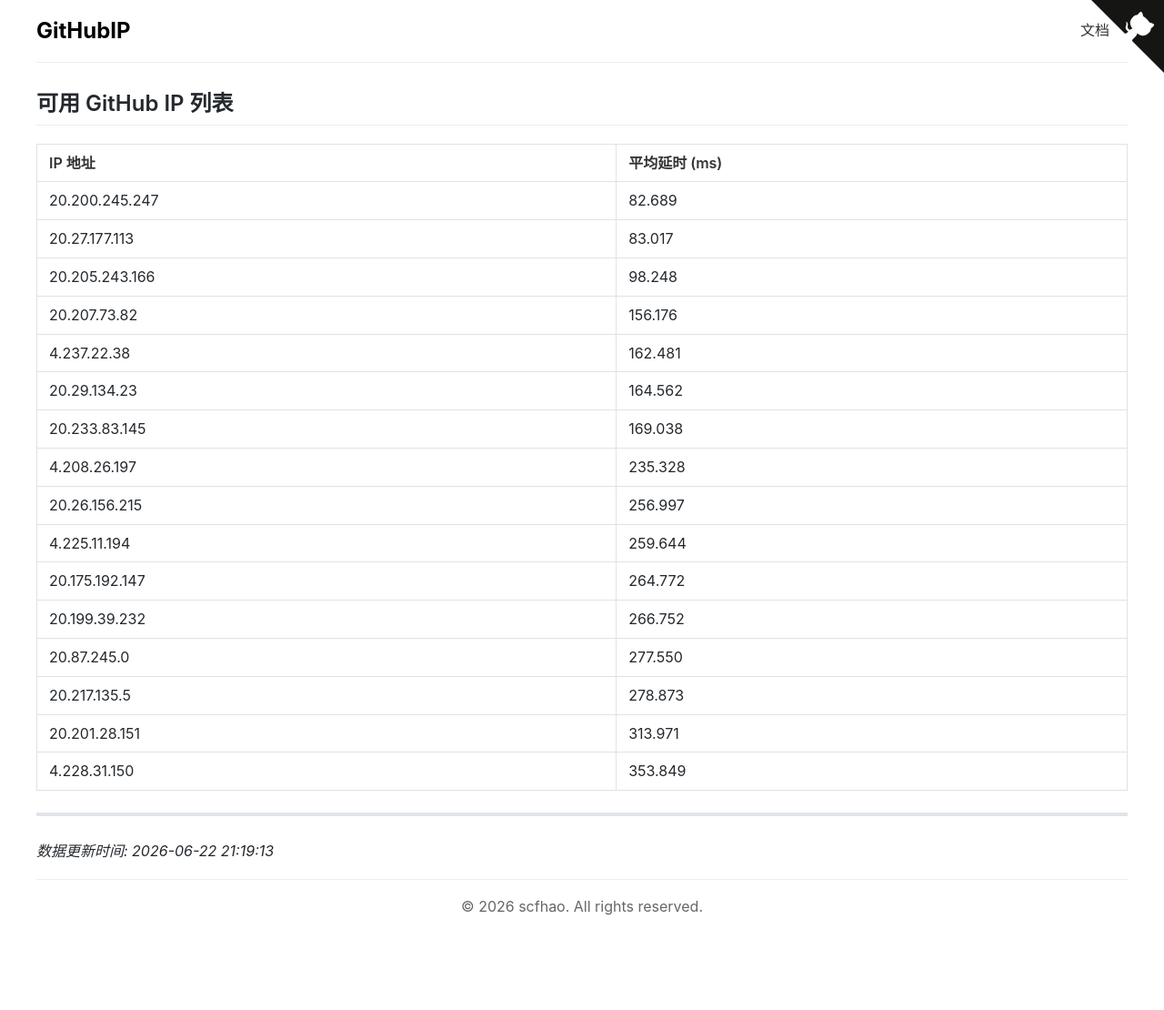
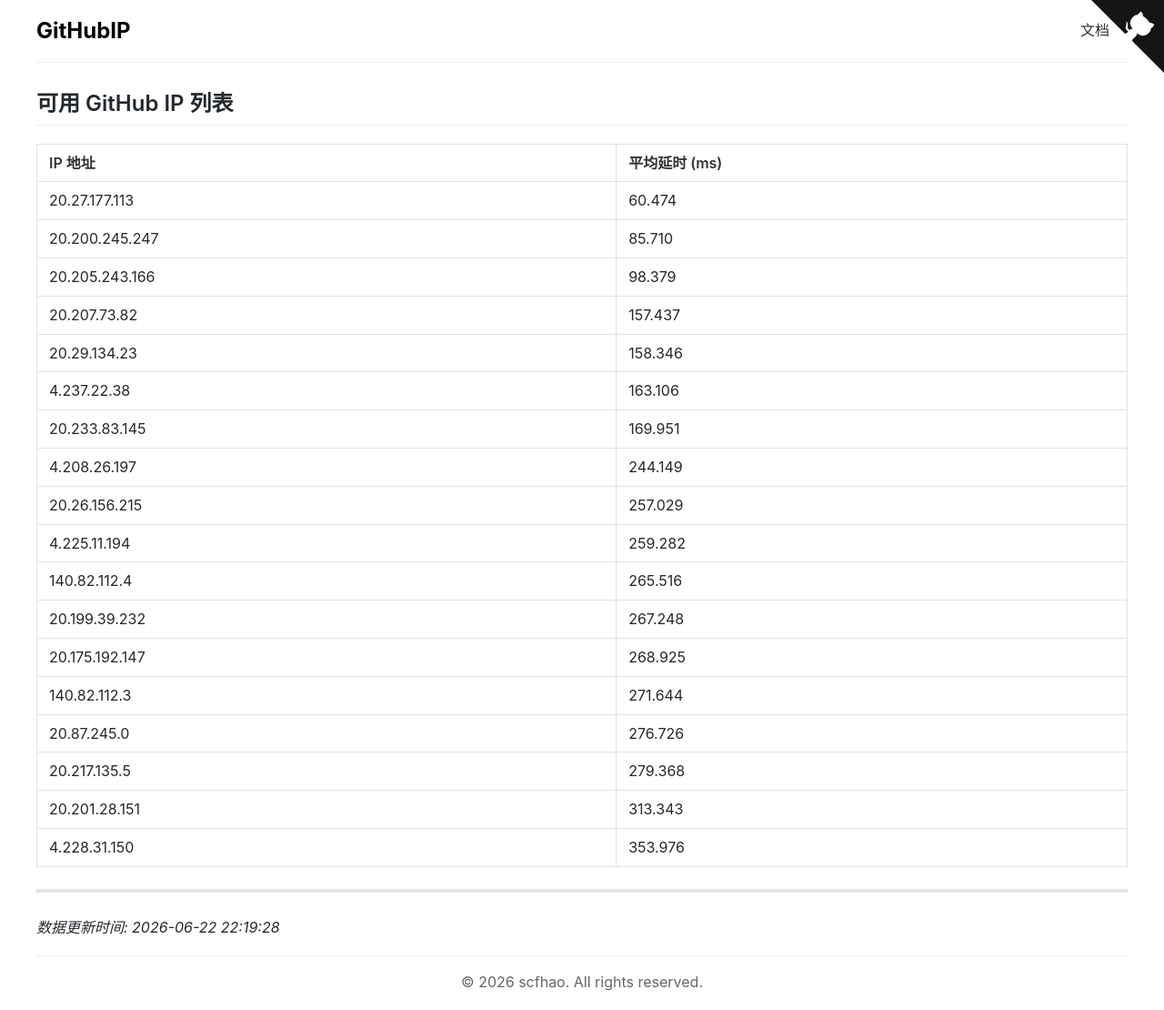
Before and after one commit to scfhao/GitHubIP, a Jekyll site: the page built from index.md, in a window 1280 px wide. Shown: the whole page at 91% size. Built offline with Jekyll 4.4.1, drawn with Linux system fonts in a browser that asks for light colours; before the commit the page ends 1026 px from its top, so only the background shows below that.

Commit message:
自动脚本执行 - 2026-06-22 22:19:29

```diff
--- a/index.md
+++ b/index.md
@@ -1,30 +1,32 @@
 ---
 layout: home
 title: GitHub IP 列表
-date: 2026-06-22 21:19:13
+date: 2026-06-22 22:19:28
 ---
 
 ## 可用 GitHub IP 列表
 
 | IP 地址 | 平均延时 (ms) |
 |---------|--------------|
-| 20.200.245.247 | 82.689 |
-| 20.27.177.113 | 83.017 |
-| 20.205.243.166 | 98.248 |
-| 20.207.73.82 | 156.176 |
-| 4.237.22.38 | 162.481 |
-| 20.29.134.23 | 164.562 |
-| 20.233.83.145 | 169.038 |
-| 4.208.26.197 | 235.328 |
-| 20.26.156.215 | 256.997 |
-| 4.225.11.194 | 259.644 |
-| 20.175.192.147 | 264.772 |
-| 20.199.39.232 | 266.752 |
-| 20.87.245.0 | 277.550 |
-| 20.217.135.5 | 278.873 |
-| 20.201.28.151 | 313.971 |
-| 4.228.31.150 | 353.849 |
+| 20.27.177.113 | 60.474 |
+| 20.200.245.247 | 85.710 |
+| 20.205.243.166 | 98.379 |
+| 20.207.73.82 | 157.437 |
+| 20.29.134.23 | 158.346 |
+| 4.237.22.38 | 163.106 |
+| 20.233.83.145 | 169.951 |
+| 4.208.26.197 | 244.149 |
+| 20.26.156.215 | 257.029 |
+| 4.225.11.194 | 259.282 |
+| 140.82.112.4 | 265.516 |
+| 20.199.39.232 | 267.248 |
+| 20.175.192.147 | 268.925 |
+| 140.82.112.3 | 271.644 |
+| 20.87.245.0 | 276.726 |
+| 20.217.135.5 | 279.368 |
+| 20.201.28.151 | 313.343 |
+| 4.228.31.150 | 353.976 |
 
 ---
 
-*数据更新时间: 2026-06-22 21:19:13*
+*数据更新时间: 2026-06-22 22:19:28*
```
